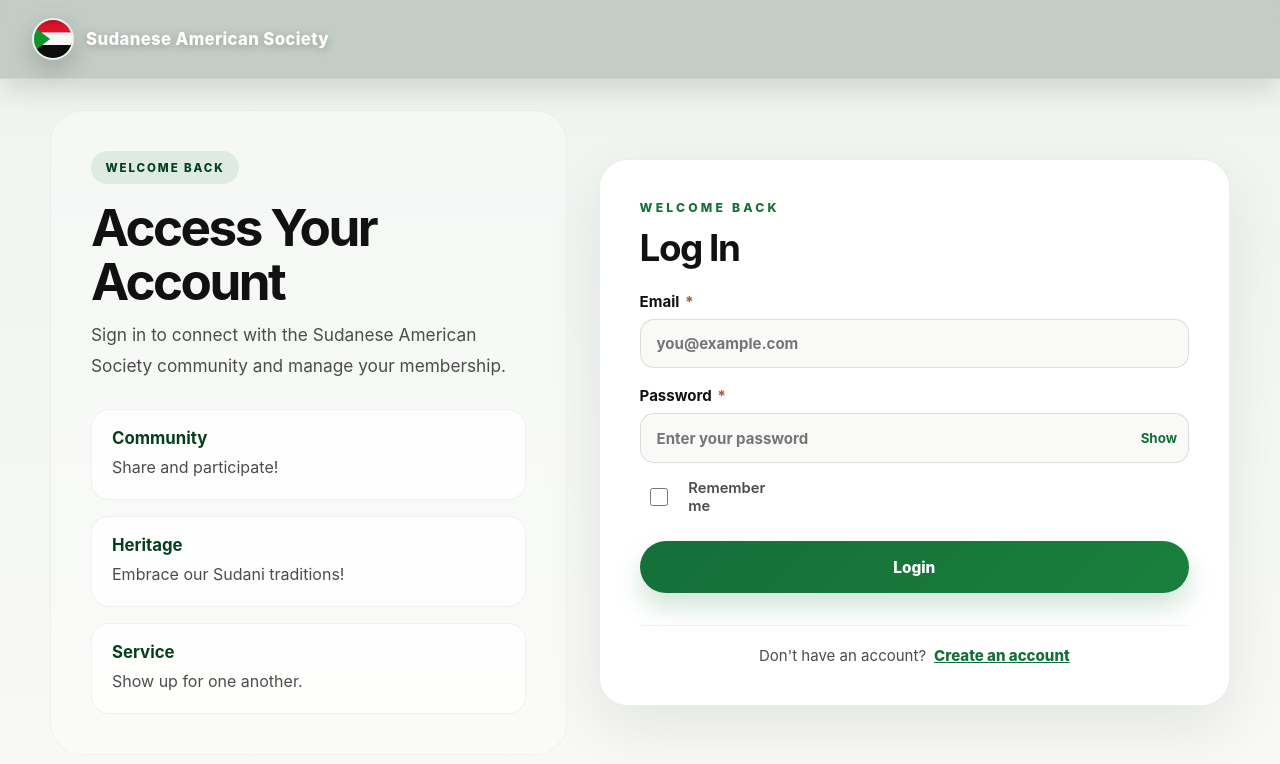
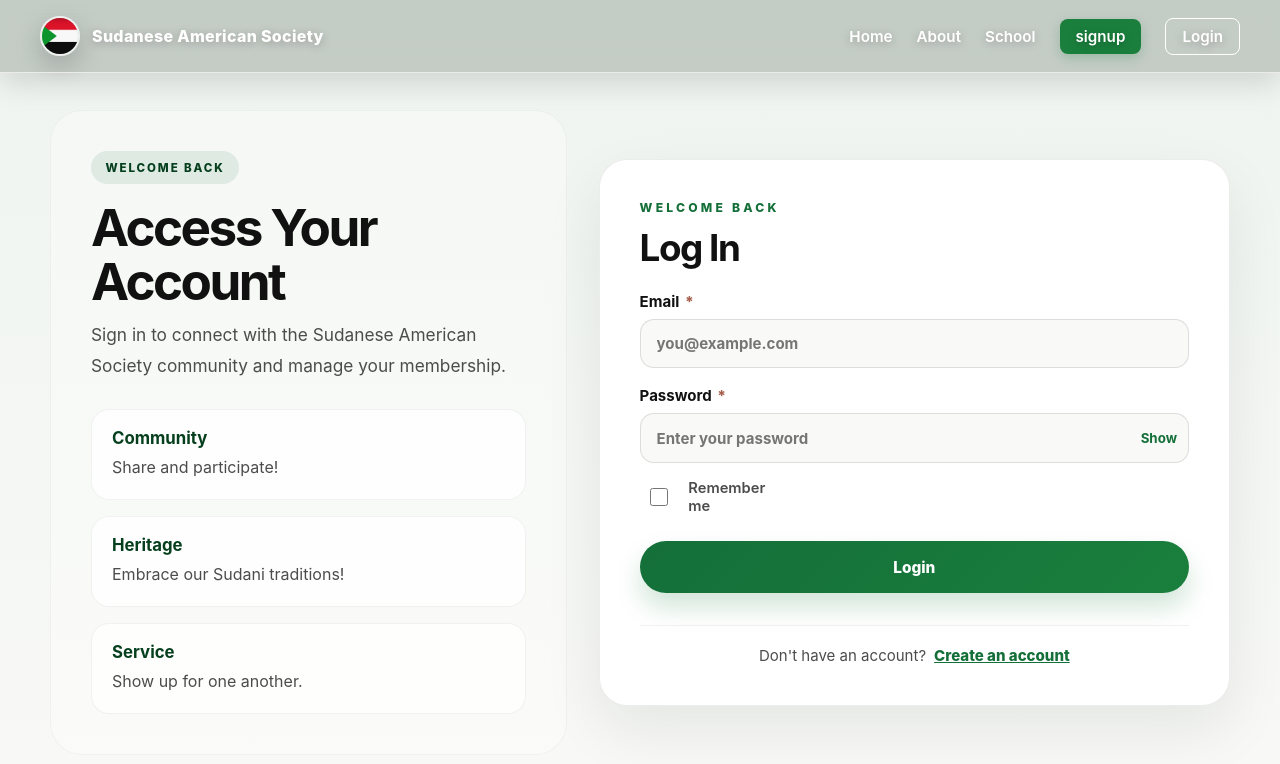
Before and after one commit to Makispear/SudaneseAmericanSociety_FE, a React (Vite) app: page /login in a window 1280 px wide. Shown: the top 764 px of the page. Built offline with nearby package versions, Linux system fonts and the light colour scheme.

Commit message:
navbar links

```diff
--- a/src/components/Navbar/Navbar.css
+++ b/src/components/Navbar/Navbar.css
@@ -3,11 +3,8 @@
   top: 0;
   left: 0;
   z-index: 30;
-  display: flex;
-  align-items: center;
-  justify-content: space-between;
   width: 100%;
-  padding: 18px 32px;
+  padding: 16px 32px;
   background: rgba(255, 255, 255, 0.76);
   border-bottom: 1px solid rgba(26, 127, 61, 0.18);
   box-shadow: 0 4px 18px rgba(0, 0, 0, 0.06);
@@ -22,6 +19,16 @@
     opacity 0.28s ease;
 }
 
+.navbar__container {
+  display: flex;
+  align-items: center;
+  justify-content: space-between;
+  width: 100%;
+  max-width: var(--page-max-width, 1200px);
+  margin: 0 auto;
+}
+
+/* Navbar States */
 .navbar--top {
   background: rgba(8, 24, 14, 0.18);
   border-bottom: 1px solid rgba(255, 255, 255, 0.18);
@@ -30,7 +37,8 @@
   -webkit-backdrop-filter: blur(16px);
 }
 
-.navbar--top .logoText {
+.navbar--top .logoText,
+.navbar--top .navbar__link {
   color: #ffffff;
   text-shadow: 0 2px 10px rgba(0, 0, 0, 0.25);
 }
@@ -41,14 +49,15 @@
 }
 
 .navbar--scrolled {
-  background: rgba(255, 255, 255, 0.8);
+  background: rgba(255, 255, 255, 0.85);
   border-bottom: 1px solid rgba(26, 127, 61, 0.18);
   box-shadow: 0 10px 24px rgba(0, 0, 0, 0.08);
   backdrop-filter: blur(14px);
   -webkit-backdrop-filter: blur(14px);
 }
 
-.navbar--scrolled .logoText {
+.navbar--scrolled .logoText,
+.navbar--scrolled .navbar__link {
   color: #000000;
   text-shadow: none;
 }
@@ -66,13 +75,11 @@
   transform: translateY(0);
 }
 
+/* Logo Styles */
 .logoWrap {
   display: flex;
   align-items: center;
   gap: 12px;
-  width: 100%;
-  max-width: var(--page-max-width);
-  margin: 0 auto;
 }
 
 .logoLink {
@@ -82,8 +89,8 @@
 }
 
 .logoIcon {
-  width: 42px;
-  height: 42px;
+  width: 40px;
+  height: 40px;
   object-fit: cover;
   border-radius: 50%;
   border: 2px solid rgba(26, 127, 61, 0.2);
@@ -97,19 +104,136 @@
 }
 
 .logoText {
-  color: #000000;
-  font-size: 1.05rem;
+  font-size: 1rem;
   font-weight: 800;
   letter-spacing: 0.02em;
   transition: color 0.28s ease;
 }
 
-@media (max-width: 640px) {
+/* Desktop Links */
+.navbar__links {
+  display: flex;
+  align-items: center;
+  gap: 24px;
+}
+
+.navbar__link {
+  text-decoration: none;
+  font-size: 0.95rem;
+  font-weight: 600;
+  transition: opacity 0.2s ease, color 0.2s ease;
+}
+
+.navbar__link:hover {
+  opacity: 0.75;
+}
+
+.navbar__link--login {
+  padding: 8px 16px;
+  border-radius: 8px;
+  border: 1.5px solid currentColor;
+}
+
+.navbar__link--join {
+  padding: 8px 16px;
+  background: #1a7f3d;
+  color: #ffffff !important;
+  border-radius: 8px;
+  box-shadow: 0 4px 12px rgba(26, 127, 61, 0.25);
+}
+
+.navbar__link--join:hover {
+  background: #156932;
+  opacity: 1;
+}
+
+/* Burger Button */
+.navbar__burger {
+  display: none;
+  flex-direction: column;
+  justify-content: space-between;
+  width: 28px;
+  height: 20px;
+  background: transparent;
+  border: none;
+  cursor: pointer;
+  padding: 0;
+  z-index: 40;
+}
+
+.burger-line {
+  width: 100%;
+  height: 2.5px;
+  background: currentColor;
+  border-radius: 2px;
+  transition: transform 0.3s ease, opacity 0.3s ease;
+}
+
+/* Burger Animation to 'X' */
+.navbar__burger.is-active .burger-line:nth-child(1) {
+  transform: translateY(8.5px) rotate(45deg);
+}
+.navbar__burger.is-active .burger-line:nth-child(2) {
+  opacity: 0;
+}
+.navbar__burger.is-active .burger-line:nth-child(3) {
+  transform: translateY(-8.5px) rotate(-45deg);
+}
+
+/* Mobile Drawer */
+.navbar__mobile-menu {
+  position: absolute;
+  top: 100%;
+  left: 0;
+  width: 100%;
+  background: #ffffff;
+  border-bottom: 1px solid rgba(0, 0, 0, 0.08);
+  box-shadow: 0 16px 32px rgba(0, 0, 0, 0.1);
+  overflow: hidden;
+  max-height: 0;
+  transition: max-height 0.3s ease-in-out;
+  box-sizing: border-box;
+}
+
+.navbar__mobile-menu.is-open {
+  max-height: 350px;
+}
+
+.navbar__mobile-links {
+  display: flex;
+  flex-direction: column;
+  padding: 20px 24px;
+  gap: 16px;
+}
+
+.navbar__mobile-link {
+  text-decoration: none;
+  color: #1f1f1f;
+  font-size: 1.05rem;
+  font-weight: 700;
+  padding: 8px 0;
+  border-bottom: 1px solid rgba(0, 0, 0, 0.04);
+}
+
+.navbar__mobile-link.navbar__highlight {
+  color: #1a7f3d;
+}
+
+/* Responsive Media Query */
+@media (max-width: 868px) {
+  .navbar__links {
+    display: none;
+  }
+
+  .navbar__burger {
+    display: flex;
+  }
+
   .navbar {
-    padding: 14px 18px;
+    padding: 14px 20px;
   }
 
   .logoText {
-    font-size: 0.9rem;
+    font-size: 0.88rem;
   }
 }
--- a/src/components/Navbar/Navbar.jsx
+++ b/src/components/Navbar/Navbar.jsx
@@ -6,6 +6,7 @@ import sudaneseFlag from "../../assets/LandingPage/sudaneseFlag.png";
 const Navbar = () => {
   const [isVisible, setIsVisible] = useState(true);
   const [isTop, setIsTop] = useState(true);
+  const [isMobileMenuOpen, setIsMobileMenuOpen] = useState(false);
 
   useEffect(() => {
     let lastScrollY = window.scrollY;
@@ -23,18 +24,68 @@ const Navbar = () => {
     return () => window.removeEventListener("scroll", handleScroll);
   }, []);
 
+  const closeMenu = () => setIsMobileMenuOpen(false);
+
   return (
     <nav
       className={`navbar ${isVisible ? "navbar--visible" : "navbar--hidden"} ${
         isTop ? "navbar--top" : "navbar--scrolled"
       }`}
     >
-      <Link to="/" className="logoLink" aria-label="Go to homepage">
-        <div className="logoWrap">
-          <img src={sudaneseFlag} alt="Sudanese flag" className="logoIcon" />
-          <span className="logoText">Sudanese American Society</span>
+      <div className="navbar__container">
+        {/* Logo */}
+        <Link to="/" className="logoLink" aria-label="Go to homepage" onClick={closeMenu}>
+          <div className="logoWrap">
+            <img src={sudaneseFlag} alt="Sudanese flag" className="logoIcon" />
+            <span className="logoText">Sudanese American Society</span>
+          </div>
+        </Link>
+
+        {/* Desktop Navigation Links */}
+        <div className="navbar__links">
+          <Link to="/" className="navbar__link">Home</Link>
+          <Link to="/about" className="navbar__link">About</Link>
+          <Link to="/school" className="navbar__link">School</Link>
+          {/* <Link to="/contact" className="navbar__link">Contact</Link> */}
+          <Link to="/signup" className="navbar__link navbar__link--join">signup</Link>
+          <Link to="/login" className="navbar__link navbar__link--login">Login</Link>
         </div>
-      </Link>
+
+        {/* Mobile Burger Toggle Button */}
+        <button
+          className={`navbar__burger ${isMobileMenuOpen ? "is-active" : ""}`}
+          onClick={() => setIsMobileMenuOpen(!isMobileMenuOpen)}
+          aria-label="Toggle navigation menu"
+        >
+          <span className="burger-line"></span>
+          <span className="burger-line"></span>
+          <span className="burger-line"></span>
+        </button>
+      </div>
+
+      {/* Mobile Drawer */}
+      <div className={`navbar__mobile-menu ${isMobileMenuOpen ? "is-open" : ""}`}>
+        <div className="navbar__mobile-links">
+          <Link to="/" className="navbar__mobile-link navbar__highlight" onClick={closeMenu}>
+            Home
+          </Link>
+          <Link to="/login" className="navbar__mobile-link navbar__highlight" onClick={closeMenu}>
+            Login
+          </Link>
+          <Link to="/join" className="navbar__mobile-link navbar__highlight" onClick={closeMenu}>
+            Join Page
+          </Link>
+          <Link to="/about" className="navbar__mobile-link" onClick={closeMenu}>
+            About
+          </Link>
+          <Link to="/school" className="navbar__mobile-link" onClick={closeMenu}>
+            School
+          </Link>
+          {/* <Link to="/contact" className="navbar__mobile-link" onClick={closeMenu}>
+            Contact
+          </Link> */}
+        </div>
+      </div>
     </nav>
   );
 };
--- a/src/services/accountService.js
+++ b/src/services/accountService.js
@@ -36,8 +36,13 @@ export const loginUser = async (credentials) => {
     body: JSON.stringify(credentials),
   });
 
-  if (!response.ok) {
-    const errorData = await response.json().catch(() => ({}));
+  // Check if the server actually sent back JSON
+  const contentType = response.headers.get("content-type");
+  const isJson = contentType && contentType.includes("application/json");
+
+  if (!response.ok || !isJson) {
+    // If it's HTML or an error status, safely extract message if JSON, else use default
+    const errorData = isJson ? await response.json().catch(() => ({})) : {};
     throw new Error(errorData.message || "Invalid email or password.");
   }
 
```
